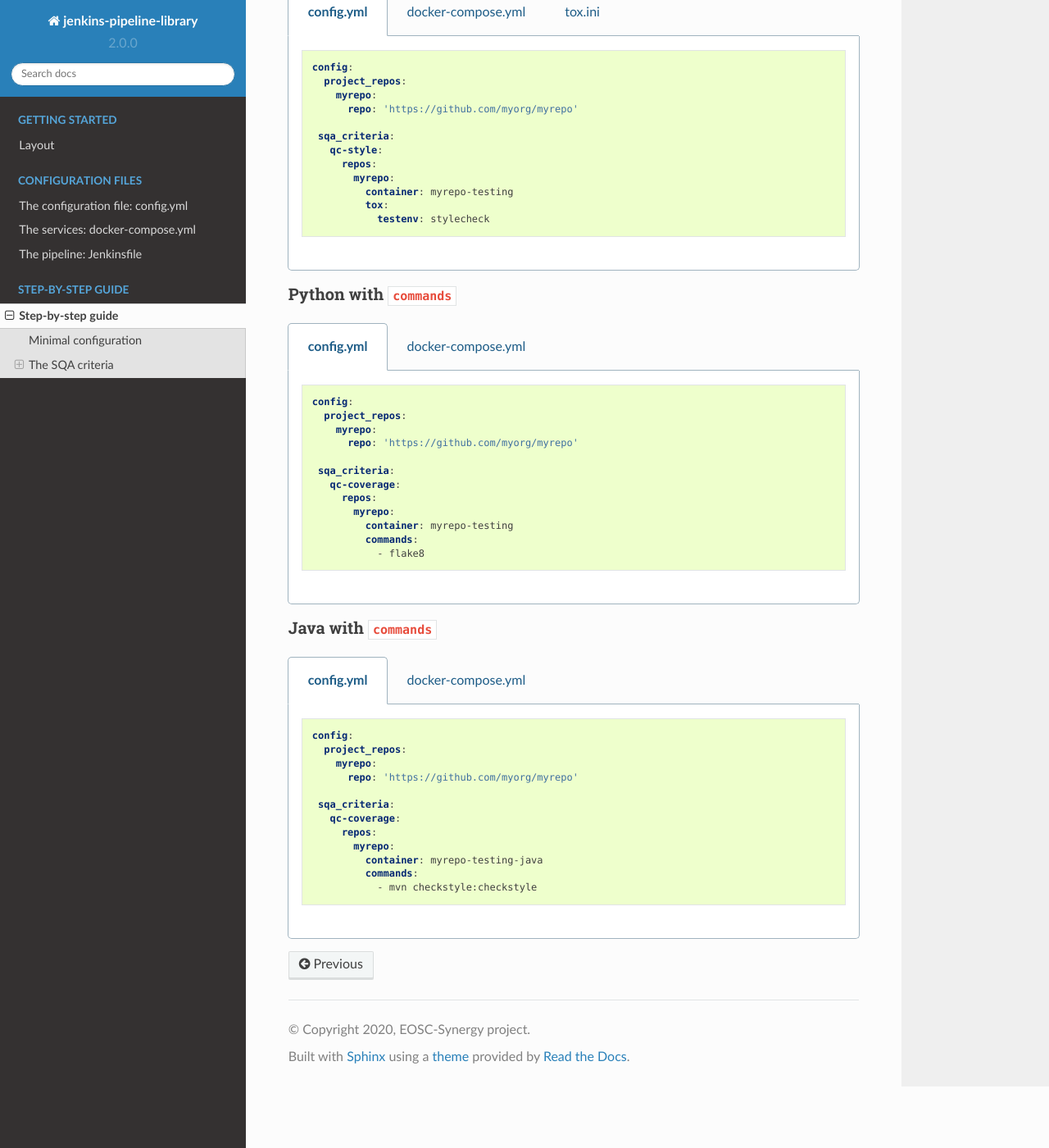
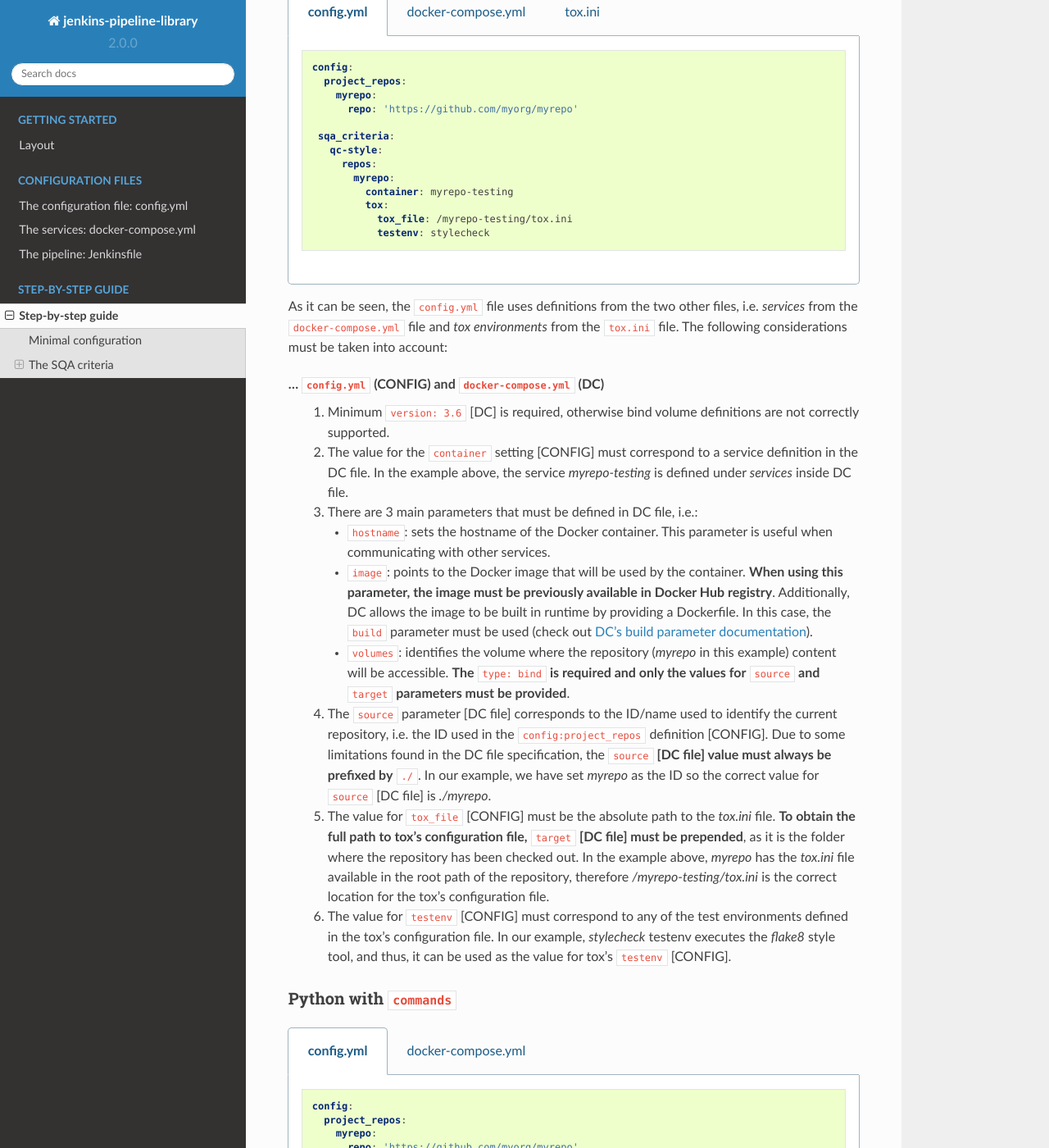
Before and after one commit to indigo-dc/jenkins-pipeline-library, a Sphinx documentation site: the page built from docs/user/step_by_step.rst, in a window 1280 px wide and 1400 px high, scrolled down 3083 px. Shown: the whole window at 82% size. Built offline with Sphinx 7.4.7 and the Read the Docs theme 2.0.0, drawn with Linux system fonts in a browser that asks for light colours.

Commit message:
Main topics explained

```diff
--- a/docs/user/step_by_step.rst
+++ b/docs/user/step_by_step.rst
@@ -185,6 +185,7 @@ Python with ``tox``
                  myrepo:
                    container: myrepo-testing
                    tox:
+                     tox_file: /myrepo-testing/tox.ini
                      testenv: stylecheck
 
     .. tab:: docker-compose.yml
@@ -220,6 +221,49 @@ Python with ``tox``
           commands =
             flake8
 
+As it can be seen, the ``config.yml`` file uses definitions from the two other
+files, i.e. *services* from the ``docker-compose.yml`` file and
+*tox environments* from the ``tox.ini`` file. The following considerations must
+be taken into account:
+
+… ``config.yml`` (CONFIG) and ``docker-compose.yml`` (DC)
+    1. Minimum ``version: 3.6`` [DC] is required, otherwise bind
+       volume definitions are not correctly supported.
+    2. The value for the ``container`` setting [CONFIG] must correspond to a
+       service definition in the DC file. In the example above, the service
+       *myrepo-testing* is defined under *services* inside DC file.
+    3. There are 3 main parameters that must be defined in DC file, i.e.:
+
+       * ``hostname``: sets the hostname of the Docker container. This
+         parameter is useful when communicating with other services.
+       * ``image``: points to the Docker image that will be used by the
+         container. **When using this parameter, the image must be previously
+         available in Docker Hub registry**. Additionally, DC allows the image
+         to be built in runtime by providing a Dockerfile. In this case, the
+         ``build`` parameter must be used (check out
+         `DC's build parameter documentation <https://docs.docker.com/compose/compose-file/#build>`_).
+       * ``volumes``: identifies the volume where the repository (*myrepo* in
+         this example) content will be accessible. **The** ``type: bind`` **is
+         required and only the values for** ``source`` **and** ``target``
+         **parameters must be provided**.
+    4. The ``source`` parameter [DC file] corresponds to the ID/name used to
+       identify the current repository, i.e. the ID used in the
+       ``config:project_repos`` definition [CONFIG]. Due to some limitations
+       found in the DC file specification, the ``source`` **[DC file] value
+       must always be prefixed by** ``./``. In our example, we have set
+       *myrepo* as the ID so the correct value for ``source`` [DC file] is
+       *./myrepo*.
+    5. The value for ``tox_file`` [CONFIG] must be the absolute path to the
+       *tox.ini* file. **To obtain the full path to tox's configuration file,**
+       ``target`` **[DC file] must be prepended**, as it is the folder where the
+       repository has been checked out. In the example above, *myrepo* has the
+       *tox.ini* file available in the root path of the repository, therefore
+       */myrepo-testing/tox.ini* is the correct location for the tox's
+       configuration file.
+    6. The value for ``testenv`` [CONFIG] must correspond to any of the test
+       environments defined in the tox's configuration file. In our example,
+       *stylecheck* testenv executes the *flake8* style tool, and thus, it can
+       be used as the value for tox's ``testenv`` [CONFIG].
 
 Python with ``commands``
 ^^^^^^^^^^^^^^^^^^^^^^^^
```
